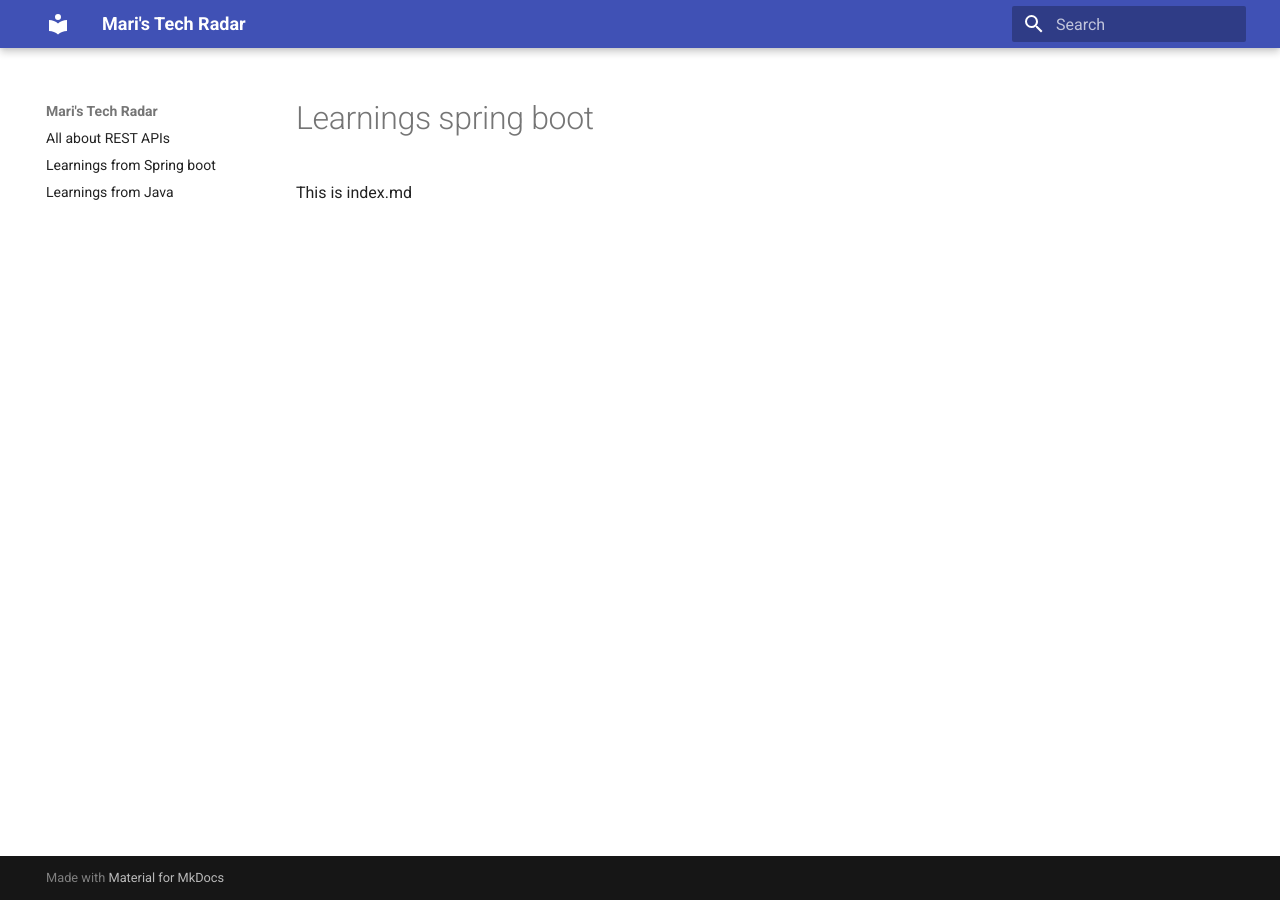
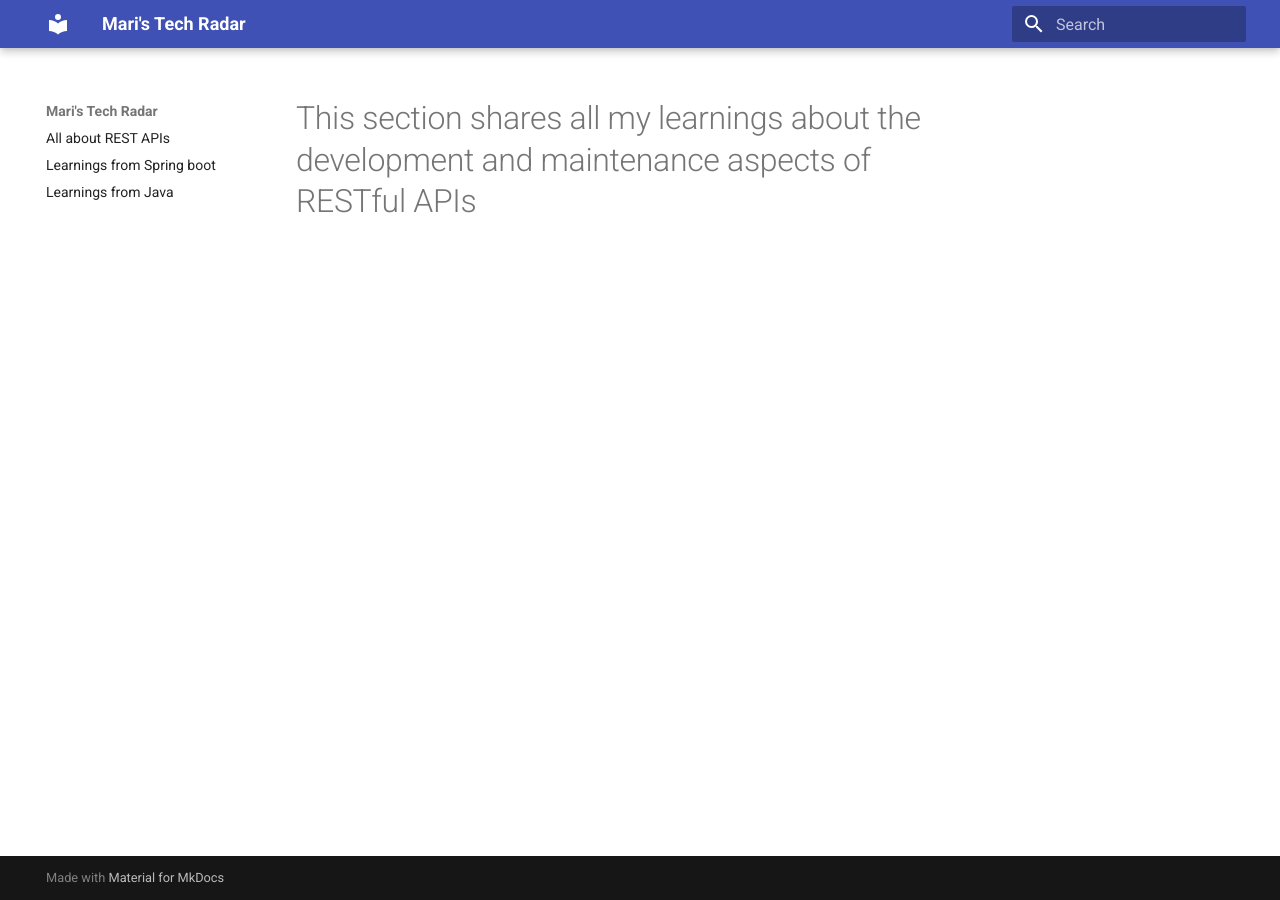
Before and after one commit to Mariselvam/tech-radar, an MkDocs documentation site: the page built from docs/learnings-spring-boot.md, in a window 1280 px wide. Built offline with MkDocs 1.6.1 and Material for MkDocs 9.7.7, drawn with Linux system fonts in a browser that asks for light colours.

Commit message:
adding headings

```diff
--- a/docs/learnings-spring-boot.md
+++ b/docs/learnings-spring-boot.md
@@ -1 +1 @@
-This is index.md
+# This section shares all my learnings about the development and maintenance aspects of RESTful APIs
```
Also changed, not shown: docs/all-about-rest-apis.md (+1 -1 lines), docs/learnings-java.md (+1 -0 lines).
